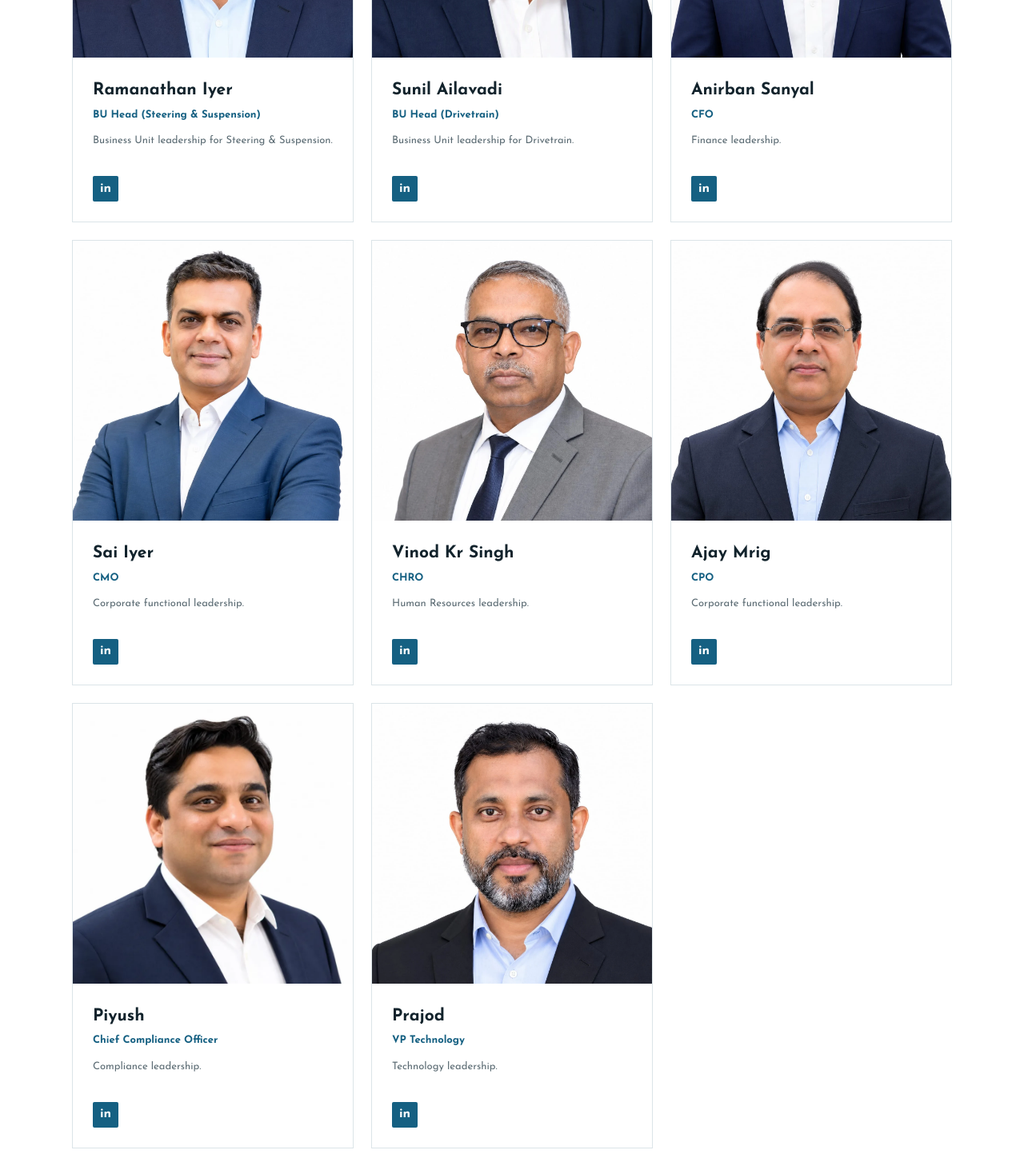
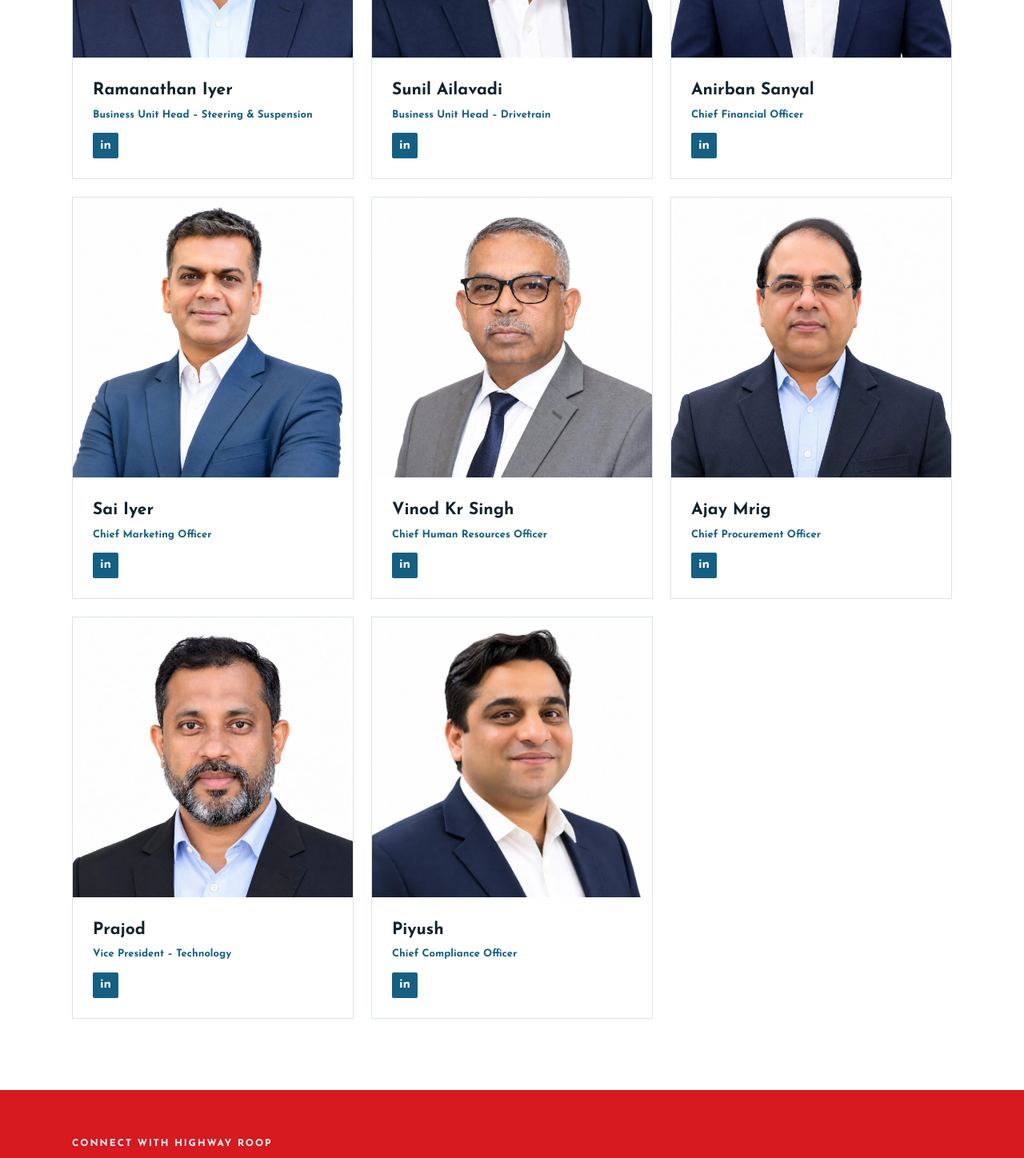
Before and after one commit to Akash-abacusdesk/highwayroop, a Next.js app: page /about/leadership in a window 1280 px wide. Shown: the part 1340-2788 px from the top of the page at 80% size. Built offline with nearby package versions, Linux system fonts and the light colour scheme.

Commit message:
Leadership: full designations, drop bio line, Prajod before Piyush

```diff
--- a/app/about/leadership/page.tsx
+++ b/app/about/leadership/page.tsx
@@ -43,7 +43,6 @@ export default function Leadership() {
                 <div className="ab-leader-copy">
                   <h3>{l.name}</h3>
                   <p className="ab-role">{l.role}</p>
-                  <p className="ab-bio">{l.bio}</p>
                   {l.linkedin && (
                     <a className="ab-linkedin" href={l.linkedin} target="_blank" rel="noopener noreferrer" aria-label={`${l.name} on LinkedIn`}>in</a>
                   )}
--- a/components/about/data.ts
+++ b/components/about/data.ts
@@ -8,15 +8,15 @@ export const ABOUT_LINKS = [
 export const CEO_LINKEDIN = 'https://www.linkedin.com/in/dharmesh-arora/'
 
 // linkedin is left off where no profile could be matched to this person with confidence.
-export const LEADERS: { name: string; role: string; bio: string; linkedin?: string; image?: string }[] = [
-  { name: 'Ramanathan Iyer', role: 'BU Head (Steering & Suspension)', bio: 'Business Unit leadership for Steering & Suspension.', linkedin: 'https://www.linkedin.com/in/ramanathan-iyer-a5546616/', image: '/assets/leadership/ramanathan.webp' },
-  { name: 'Sunil Ailavadi', role: 'BU Head (Drivetrain)', bio: 'Business Unit leadership for Drivetrain.', linkedin: 'https://www.linkedin.com/in/sunil-ailavadi-34b23311/', image: '/assets/leadership/sunil-ailawadi.webp' },
-  { name: 'Anirban Sanyal', role: 'CFO', bio: 'Finance leadership.', linkedin: 'https://www.linkedin.com/in/anirbansanyal1975', image: '/assets/leadership/anirban-cfo.webp' },
-  { name: 'Sai Iyer', role: 'CMO', bio: 'Corporate functional leadership.', linkedin: 'https://www.linkedin.com/in/sai-iyer-1615b65/', image: '/assets/leadership/sai-iyer-cmo.webp' },
-  { name: 'Vinod Kr Singh', role: 'CHRO', bio: 'Human Resources leadership.', linkedin: 'https://www.linkedin.com/in/vinod-singh-1a58b922/', image: '/assets/leadership/vinod-chro.webp' },
-  { name: 'Ajay Mrig', role: 'CPO', bio: 'Corporate functional leadership.', linkedin: 'https://www.linkedin.com/in/ajay-m-74445425/', image: '/assets/leadership/ajay-cpo.webp' },
-  { name: 'Piyush', role: 'Chief Compliance Officer', bio: 'Compliance leadership.', linkedin: 'https://www.linkedin.com/in/piyush-asija-b8884817', image: '/assets/leadership/piyush-cco.webp' },
-  { name: 'Prajod', role: 'VP Technology', bio: 'Technology leadership.', linkedin: 'https://www.linkedin.com/in/prajod-ayyappath-794427b/', image: '/assets/leadership/prajod-vp-technology.webp' },
+export const LEADERS: { name: string; role: string; linkedin?: string; image?: string }[] = [
+  { name: 'Ramanathan Iyer', role: 'Business Unit Head – Steering & Suspension', linkedin: 'https://www.linkedin.com/in/ramanathan-iyer-a5546616/', image: '/assets/leadership/ramanathan.webp' },
+  { name: 'Sunil Ailavadi', role: 'Business Unit Head – Drivetrain', linkedin: 'https://www.linkedin.com/in/sunil-ailavadi-34b23311/', image: '/assets/leadership/sunil-ailawadi.webp' },
+  { name: 'Anirban Sanyal', role: 'Chief Financial Officer', linkedin: 'https://www.linkedin.com/in/anirbansanyal1975', image: '/assets/leadership/anirban-cfo.webp' },
+  { name: 'Sai Iyer', role: 'Chief Marketing Officer', linkedin: 'https://www.linkedin.com/in/sai-iyer-1615b65/', image: '/assets/leadership/sai-iyer-cmo.webp' },
+  { name: 'Vinod Kr Singh', role: 'Chief Human Resources Officer', linkedin: 'https://www.linkedin.com/in/vinod-singh-1a58b922/', image: '/assets/leadership/vinod-chro.webp' },
+  { name: 'Ajay Mrig', role: 'Chief Procurement Officer', linkedin: 'https://www.linkedin.com/in/ajay-m-74445425/', image: '/assets/leadership/ajay-cpo.webp' },
+  { name: 'Prajod', role: 'Vice President – Technology', linkedin: 'https://www.linkedin.com/in/prajod-ayyappath-794427b/', image: '/assets/leadership/prajod-vp-technology.webp' },
+  { name: 'Piyush', role: 'Chief Compliance Officer', linkedin: 'https://www.linkedin.com/in/piyush-asija-b8884817', image: '/assets/leadership/piyush-cco.webp' },
 ]
 
 export const MILESTONES = [
```
